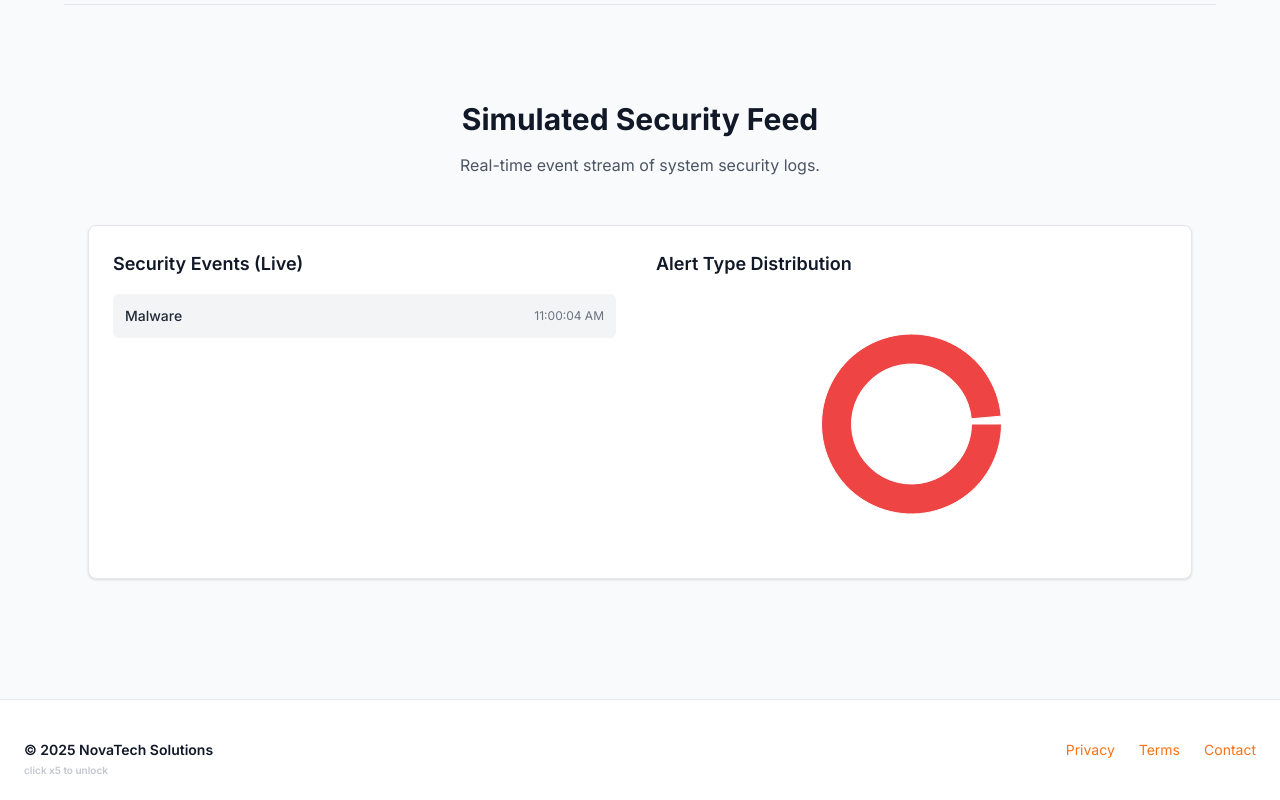
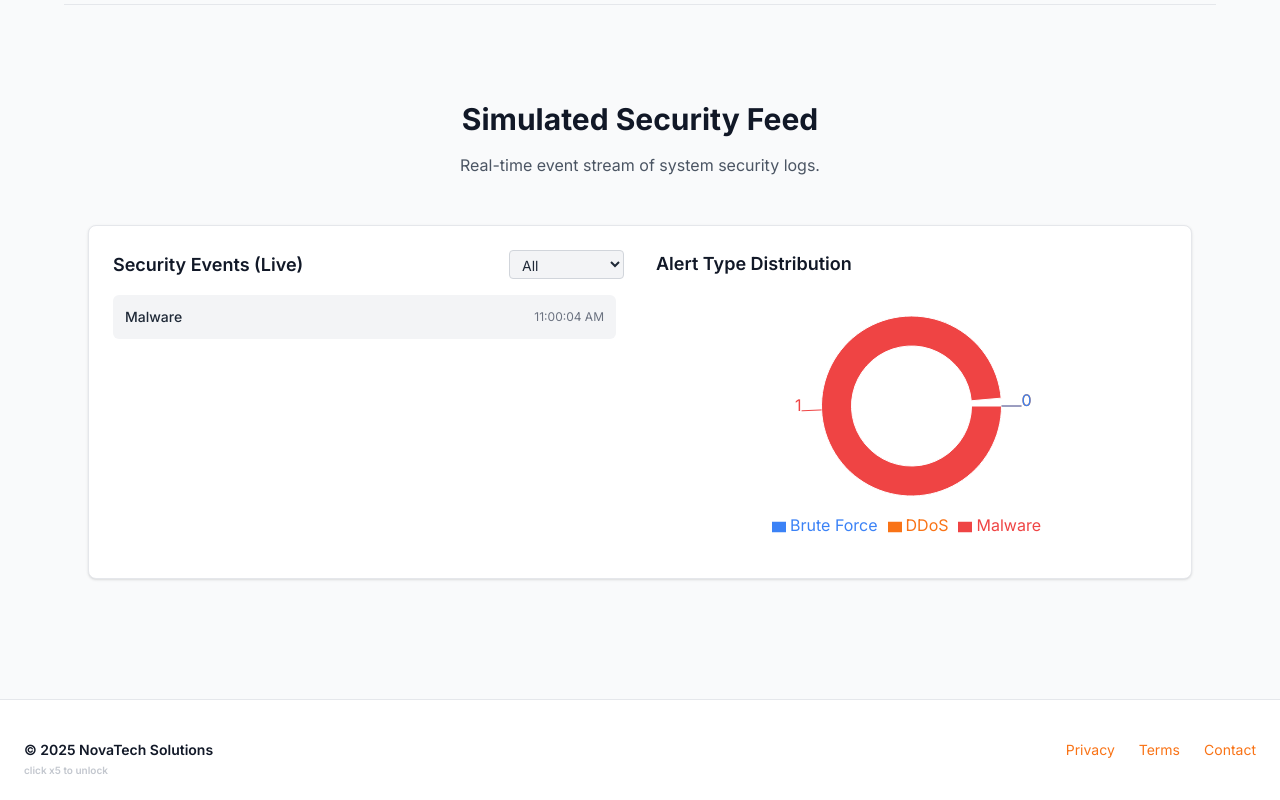
Before and after one commit to quim-romero/novatech, a React (Vite) app: page /showcase in a window 1280 px wide. Shown: the part 1816-2616 px from the top of the page. Built offline with nearby package versions, Linux system fonts and the light colour scheme.

Commit message:
Add alert type filter to SecurityAlerts component

```diff
--- a/src/components/SecurityAlerts.jsx
+++ b/src/components/SecurityAlerts.jsx
@@ -5,25 +5,28 @@ import {
   Cell,
   Tooltip,
   ResponsiveContainer,
+  Legend,
 } from "recharts";
 
+const ATTACK_TYPES = ["DDoS", "Malware", "Brute Force"];
+
 const COLORS = {
-  ddos: "#f97316",
-  malware: "#ef4444",
-  brute: "#3b82f6",
+  "DDoS": "#f97316",
+  "Malware": "#ef4444",
+  "Brute Force": "#3b82f6",
 };
-
-const attackTypes = ["ddos", "malware", "brute"];
 
 export default function SecurityAlerts() {
   const [alerts, setAlerts] = useState([]);
+  const [filter, setFilter] = useState("All");
 
   useEffect(() => {
     const interval = setInterval(() => {
+      const type = ATTACK_TYPES[Math.floor(Math.random() * ATTACK_TYPES.length)];
       const newAlert = {
         id: Date.now(),
-        type: attackTypes[Math.floor(Math.random() * attackTypes.length)],
-        message: "New suspicious activity detected",
+        type,
+        message: `New suspicious activity detected`,
         time: new Date().toLocaleTimeString(),
       };
       setAlerts((prev) => [newAlert, ...prev.slice(0, 19)]);
@@ -32,36 +35,49 @@ export default function SecurityAlerts() {
     return () => clearInterval(interval);
   }, []);
 
-  const counts = {
-    ddos: alerts.filter((a) => a.type === "ddos").length,
-    malware: alerts.filter((a) => a.type === "malware").length,
-    brute: alerts.filter((a) => a.type === "brute").length,
-  };
+  const filteredAlerts =
+    filter === "All" ? alerts : alerts.filter((a) => a.type === filter);
 
-  const pieData = [
-    { name: "DDoS Attack", value: counts.ddos },
-    { name: "Malware Incident", value: counts.malware },
-    { name: "Brute Force Attempt", value: counts.brute },
-  ];
+  const pieData = ATTACK_TYPES.map((type) => ({
+    name: type,
+    value: alerts.filter((a) => a.type === type).length,
+  }));
 
   return (
     <div className="flex flex-col md:flex-row gap-8 bg-white dark:bg-gray-800 p-6 rounded-lg shadow border border-gray-200 dark:border-gray-700">
       <div className="flex-1">
-        <h3 className="text-lg font-semibold text-gray-900 dark:text-white mb-4">
-          Security Events (Live)
-        </h3>
+        <div className="flex items-center justify-between mb-4">
+          <h3 className="text-lg font-semibold text-gray-900 dark:text-white">
+            Security Events (Live)
+          </h3>
+          <select
+            value={filter}
+            onChange={(e) => setFilter(e.target.value)}
+            className="text-sm bg-gray-100 dark:bg-gray-700 text-gray-800 dark:text-gray-100 border border-gray-300 dark:border-gray-600 rounded px-2 py-1"
+          >
+            <option value="All">All</option>
+            {ATTACK_TYPES.map((type) => (
+              <option key={type} value={type}>
+                {type}
+              </option>
+            ))}
+          </select>
+        </div>
 
         <ul
           className="space-y-3 max-h-[300px] overflow-auto pr-2 scrollbar-thin scrollbar-thumb-gray-400 dark:scrollbar-thumb-gray-600"
           role="list"
         >
-          {alerts.map((alert) => (
+          {filteredAlerts.length === 0 && (
+            <li className="text-sm text-gray-500 dark:text-gray-400">No alerts yet...</li>
+          )}
+          {filteredAlerts.map((alert) => (
             <li
               key={alert.id}
               role="listitem"
               className="bg-gray-100 dark:bg-gray-700 p-3 rounded-md flex justify-between items-center animate-pulse"
             >
-              <span className="capitalize font-medium text-sm text-gray-800 dark:text-white">
+              <span className="font-medium text-sm text-gray-800 dark:text-white">
                 {alert.type}
               </span>
               <span className="text-xs text-gray-500 dark:text-gray-300">
@@ -87,11 +103,13 @@ export default function SecurityAlerts() {
                 innerRadius={60}
                 outerRadius={90}
                 paddingAngle={5}
+                label
+                isAnimationActive
               >
                 {pieData.map((entry, index) => (
                   <Cell
                     key={`cell-${index}`}
-                    fill={Object.values(COLORS)[index]}
+                    fill={COLORS[entry.name]}
                   />
                 ))}
               </Pie>
@@ -101,6 +119,7 @@ export default function SecurityAlerts() {
                 itemStyle={{ color: "#f3f4f6" }}
                 labelStyle={{ color: "#f3f4f6" }}
               />
+              <Legend verticalAlign="bottom" height={36} />
             </PieChart>
           </ResponsiveContainer>
         </div>
```
